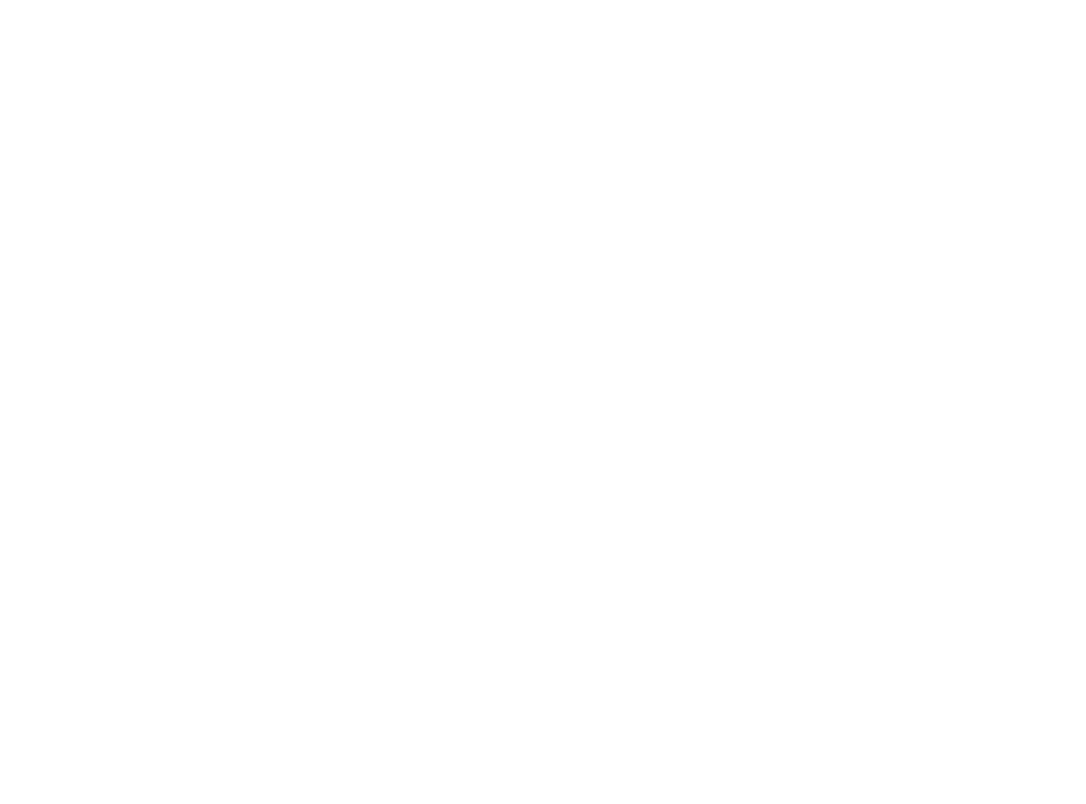
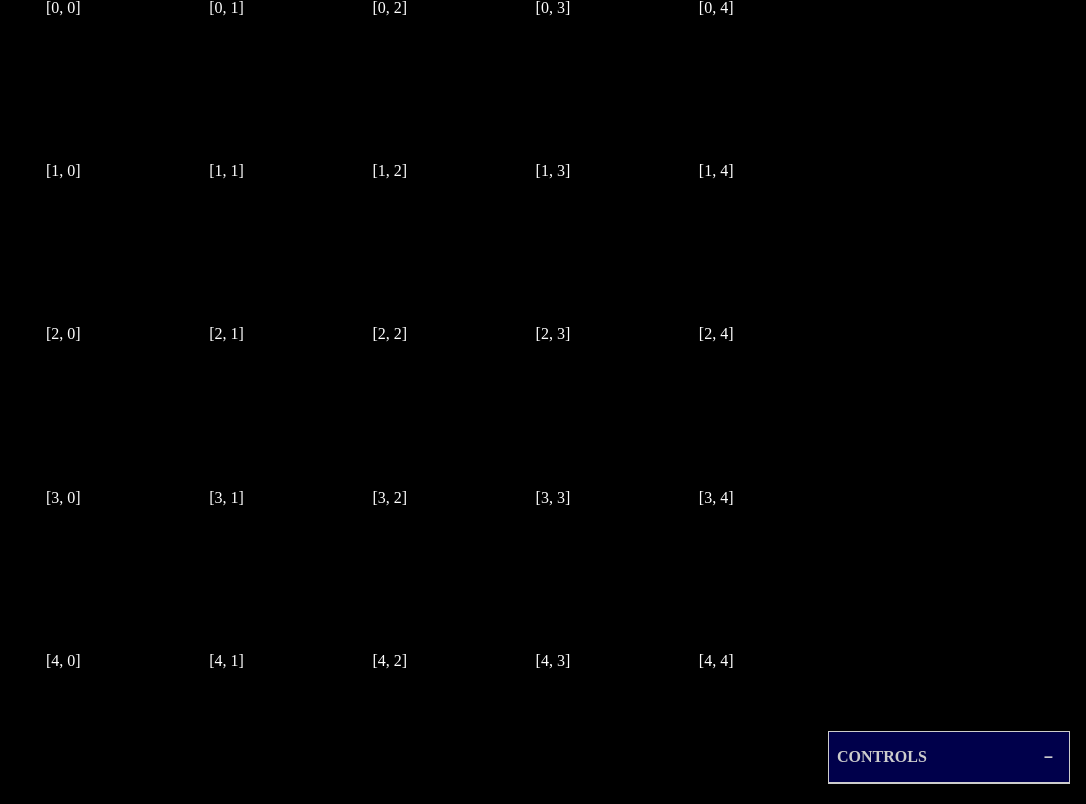
Before and after one commit to bomanimc/distraction-matrix, a Gatsby site: page /create in a window 1280 px wide. Shown: the whole page, without its empty margins (194-1280 px from the left). Built offline with nearby package versions, Linux system fonts and the light colour scheme; Gatsby itself is replaced by a stand-in of ours.

Commit message:
Add some controls for the animation grid

```diff
--- a/gatsby-config.js
+++ b/gatsby-config.js
@@ -7,7 +7,7 @@
   },
   proxy: {
     prefix: "/socket",
-    url: "http://localhost:3000/",
+    url: "http://192.168.1.205:3000/",
   },
   plugins: [
     `gatsby-plugin-react-helmet`,
--- a/src/components/layout.js
+++ b/src/components/layout.js
@@ -59,6 +59,8 @@
     padding: 0;
     margin: 0;
     height: 100%;
+    background: #000;
+    color: #fff;
   }
 `;
 
--- a/src/pages/create.js
+++ b/src/pages/create.js
@@ -1,16 +1,107 @@
-import React, { useEffect } from "react";
+import React, { useEffect, useState } from "react";
 import styled from "styled-components";
-import { io } from "socket.io-client";
 
 import Layout from "../components/layout";
 import Seo from "../components/seo";
 
 const CreatePage = () => {
+  const [areControlsExposed, setAreControlsExposed] = useState(true);
+
+  const onToggleControls = () => setAreControlsExposed(!areControlsExposed);
+
+  const rows = 5;
+  const cols = 5;
+
   return (
     <Layout>
       <Seo title="Create" />
+      <CreatePage.Container>
+        <CreatePage.AnimationGrid rows={rows} cols={cols}>
+          {
+            [...new Array(rows * cols)].map((_, idx) => (
+              <p>{`[${Math.floor(idx / rows)}, ${idx % cols}]`}</p>
+            ))
+          }
+        </CreatePage.AnimationGrid>
+      </CreatePage.Container>
+      <CreatePage.ControlsPanel>
+        <CreatePage.ControlsHeader>
+          <span>Controls</span>
+          <CreatePage.ControlsHeaderButton onClick={onToggleControls}>
+            {areControlsExposed ? '–' : '+'}
+          </CreatePage.ControlsHeaderButton>
+        </CreatePage.ControlsHeader>
+      </CreatePage.ControlsPanel>
     </Layout>
   );
 };
 
+CreatePage.Container = styled.div`
+  flex: 1;
+  display: flex;
+  justify-content: center;
+  align-items: center;
+`;
+
+CreatePage.AnimationGrid = styled.div`
+  display: grid;
+  grid-template-columns: repeat(${p => p.cols ? p.cols : 1}, 1fr);
+  grid-template-rows: repeat(${p => p.rows ? p.rows : 1}, 1fr);
+  grid-gap: 1rem;
+  padding: .25rem;
+
+  @media screen and (orientation: landscape) {
+    height: ${(p) => (p.smallMode ? '80vh' : '100vh')};
+    width: ${(p) => (p.smallMode ? '80vh' : '100vh')};;
+  }
+
+  @media screen and (orientation: portrait) {
+    height: ${(p) => (p.smallMode ? '80vw' : '100vw')};;
+    width: ${(p) => (p.smallMode ? '80vw' : '100vw')};;
+  }
+`;
+
+// TODO: The following should be moved to system.
+
+CreatePage.ControlsPanel = styled.div`
+  position: absolute;
+  bottom: 1rem;
+  right: 1rem;
+  border: 1px solid white;
+  z-index: 1;
+  display: flex;
+  flex-direction: column;
+  width: 15rem;
+  background: black;
+  opacity: 0.8;
+
+  @media (max-width: 896px) {
+    width: unset;
+    left: 1rem;
+    top: ${(p) => (p.isExposed ? '8rem' : 'unset')};;
+  }
+`;
+
+ CreatePage.ControlsHeader = styled.div`
+  display: flex;
+  justify-content: space-between;
+  align-items: center;
+  padding: 0.5rem;
+  text-transform: uppercase;
+  font-size: 1rem;
+  font-weight: bold;
+  border-bottom: 1px solid white;
+  flex: 1;
+  background: rgba(0, 0, 255, .37);
+`;
+
+ CreatePage.ControlsHeaderButton = styled.button`
+  background: none;
+  border: none;
+  padding: 0.5rem;
+  color: white;
+  font-size: 1rem;
+  font-weight: bold;
+`;
+
 export default CreatePage;
--- a/src/pages/index.js
+++ b/src/pages/index.js
@@ -5,7 +5,7 @@
 import Layout from "../components/layout";
 import Seo from "../components/seo";
 
-const socket = io("http://localhost:3000");
+const socket = io("http://192.168.1.205:3000");
 
 const IndexPage = ({ location }) => {
   const [color, setColor] = useState(undefined);
```
Also changed, not shown: server.js (+5 -4 lines).
